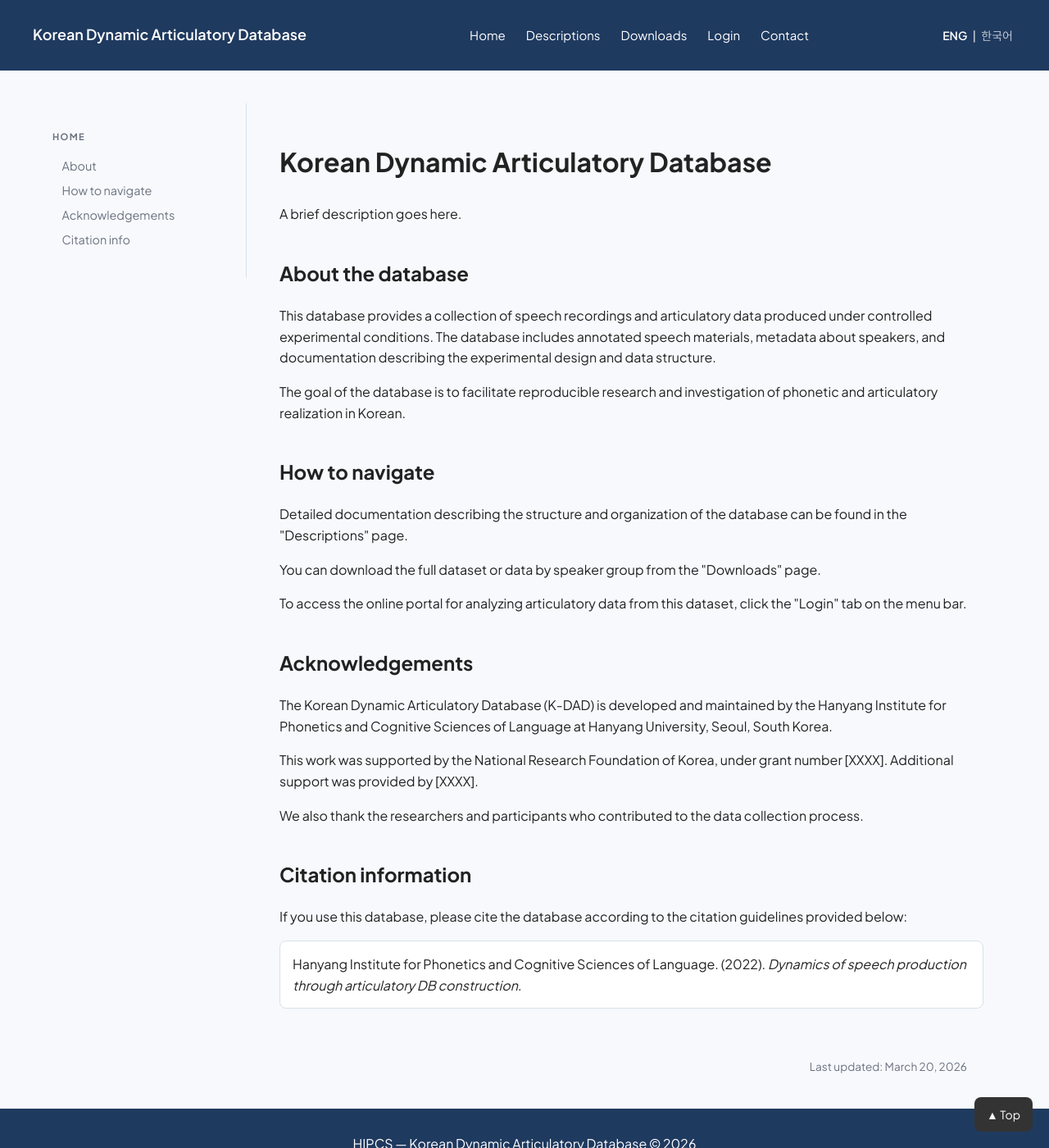
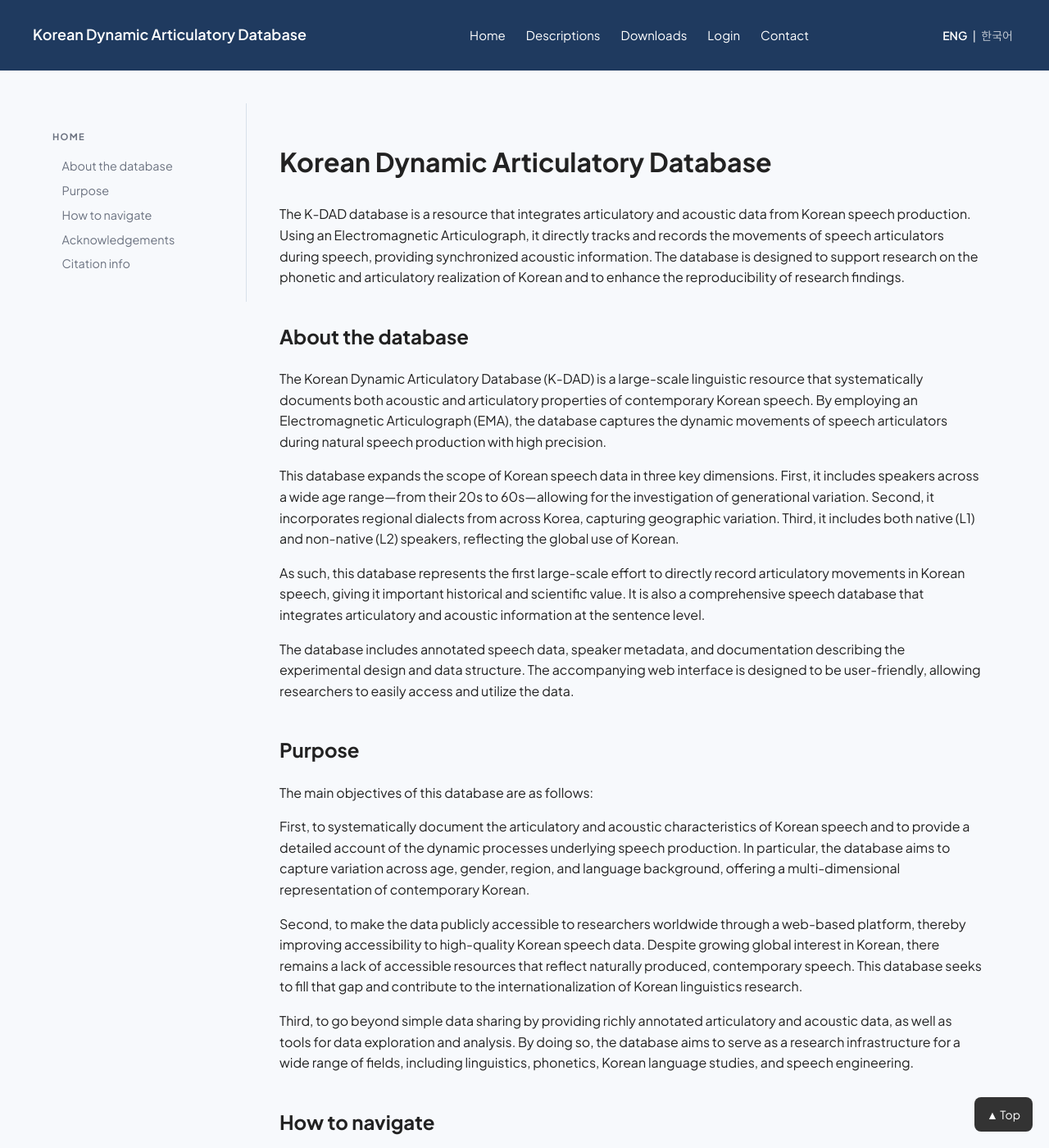
Before and after one commit to jiyoungj/jiyoungj.github.io, a Jekyll site: the page k-dad_demo/index.html, which Jekyll copies as it is, in a window 1280 px wide and 1400 px high. Shown: the whole window at 82% size. Built offline with Jekyll 4.4.1, drawn with Linux system fonts in a browser that asks for light colours; some of the changed text lies outside the part shown.

Commit message:
Update index.html

```diff
--- a/k-dad_demo/index.html
+++ b/k-dad_demo/index.html
@@ -35,10 +35,11 @@
                 <aside class="sidebar">
                     <h2>Home</h2>
                     <ul>
-                    <li><a href="#1">About</a></li>
-                    <li><a href="#2">How to navigate</a></li>
-                    <li><a href="#3">Acknowledgements</a></li>
-                    <li><a href="#4">Citation info</a></li>
+                    <li><a href="#1">About the database</a></li>
+                    <li><a href="#2">Purpose</a></li>
+                    <li><a href="#3">How to navigate</a></li>
+                    <li><a href="#4">Acknowledgements</a></li>
+                    <li><a href="#5">Citation info</a></li>
                     </ul>
                 </aside>
 
@@ -46,32 +47,49 @@
 
                 <h1>Korean Dynamic Articulatory Database</h1>
                     <p>
-                    A brief description goes here.
+                    The K-DAD database is a resource that integrates articulatory and acoustic data from Korean speech production. Using an Electromagnetic Articulograph, it directly tracks and records the movements of speech articulators during speech, providing synchronized acoustic information. The database is designed to support research on the phonetic and articulatory realization of Korean and to enhance the reproducibility of research findings.
                     </p>
 
                 <h2 id="1">About the database</h2>
                 <p>
-                    This database provides a collection of speech recordings and articulatory data produced under controlled experimental conditions. The database includes annotated speech materials, metadata about speakers, and documentation describing the experimental design and data structure.
+                    The Korean Dynamic Articulatory Database (K-DAD) is a large-scale linguistic resource that systematically documents both acoustic and articulatory properties of contemporary Korean speech. By employing an Electromagnetic Articulograph (EMA), the database captures the dynamic movements of speech articulators during natural speech production with high precision.
                 </p>
 
                 <p>
-                    The goal of the database is to facilitate reproducible research and investigation of phonetic and articulatory realization in Korean.
-                </p>
-
-                <h2 id="2">How to navigate</h2>
-                <p>
-                    Detailed documentation describing the structure and organization of the database can be found in the "Descriptions" page.
+                    This database expands the scope of Korean speech data in three key dimensions. First, it includes speakers across a wide age range—from their 20s to 60s—allowing for the investigation of generational variation. Second, it incorporates regional dialects from across Korea, capturing geographic variation. Third, it includes both native (L1) and non-native (L2) speakers, reflecting the global use of Korean.
                 </p>
 
                 <p>
-                    You can download the full dataset or data by speaker group from the "Downloads" page.
+                    As such, this database represents the first large-scale effort to directly record articulatory movements in Korean speech, giving it important historical and scientific value. It is also a comprehensive speech database that integrates articulatory and acoustic information at the sentence level.
                 </p>
 
                 <p>
-                    To access the online portal for analyzing articulatory data from this dataset, click the "Login" tab on the menu bar.
+                    The database includes annotated speech data, speaker metadata, and documentation describing the experimental design and data structure. The accompanying web interface is designed to be user-friendly, allowing researchers to easily access and utilize the data.
                 </p>
 
-                <h2 id="3">Acknowledgements</h2>
+                <h2 id="2">Purpose</h2>
+                <p>
+                    The main objectives of this database are as follows:
+                </p>
+
+                <p>
+                    First, to systematically document the articulatory and acoustic characteristics of Korean speech and to provide a detailed account of the dynamic processes underlying speech production. In particular, the database aims to capture variation across age, gender, region, and language background, offering a multi-dimensional representation of contemporary Korean.
+                </p>
+
+                <p>
+                    Second, to make the data publicly accessible to researchers worldwide through a web-based platform, thereby improving accessibility to high-quality Korean speech data. Despite growing global interest in Korean, there remains a lack of accessible resources that reflect naturally produced, contemporary speech. This database seeks to fill that gap and contribute to the internationalization of Korean linguistics research.
+                </p>
+
+                <p>
+                    Third, to go beyond simple data sharing by providing richly annotated articulatory and acoustic data, as well as tools for data exploration and analysis. By doing so, the database aims to serve as a research infrastructure for a wide range of fields, including linguistics, phonetics, Korean language studies, and speech engineering.
+                </p>
+
+                <h2 id="3">How to navigate</h2>
+                <p>
+                    Detailed documentation describing the structure and organization of the database can be found in the "Descriptions" page. You can download the full dataset or data by speaker group from the "Downloads" page. To access the online portal for analyzing articulatory data from this dataset, click the "Login" tab on the menu bar.
+                </p>
+
+                <h2 id="4">Acknowledgements</h2>
                 <p>
                     The Korean Dynamic Articulatory Database (K-DAD) is developed and maintained by
                     the Hanyang Institute for Phonetics and Cognitive Sciences of Language at Hanyang University, Seoul, South Korea.
@@ -85,7 +103,7 @@
                     We also thank the researchers and participants who contributed to the data collection process.
                 </p>
 
-                <h2 id="4">Citation information</h2>
+                <h2 id="5">Citation information</h2>
                 <p>
                     If you use this database, please cite the database according to the citation guidelines provided below: <br>
                 </p>
```
